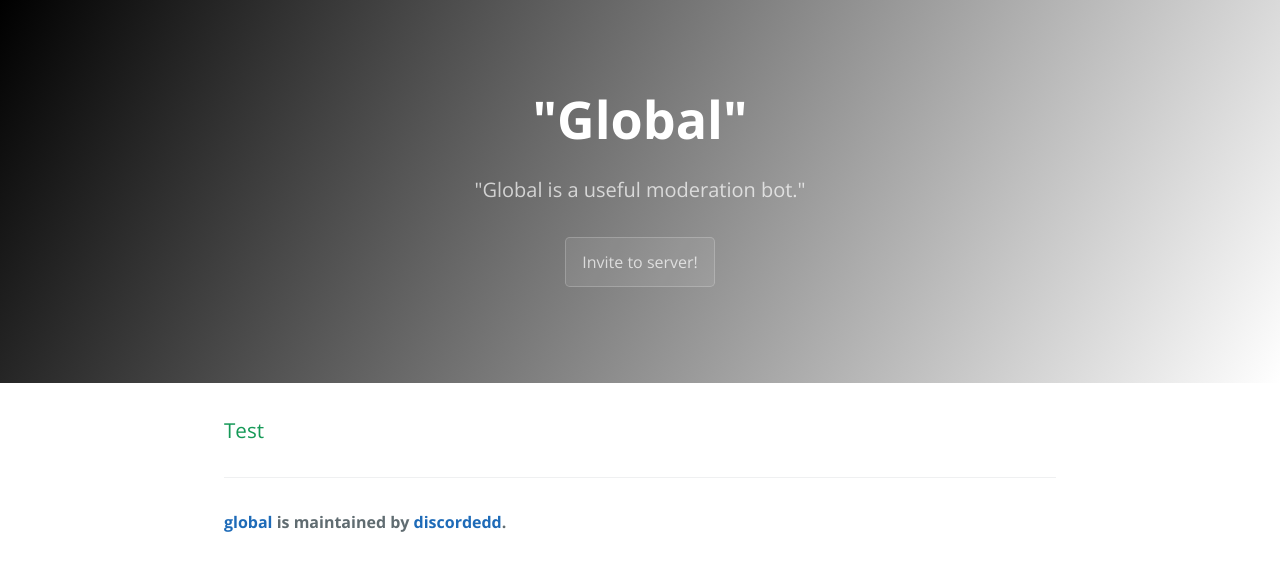
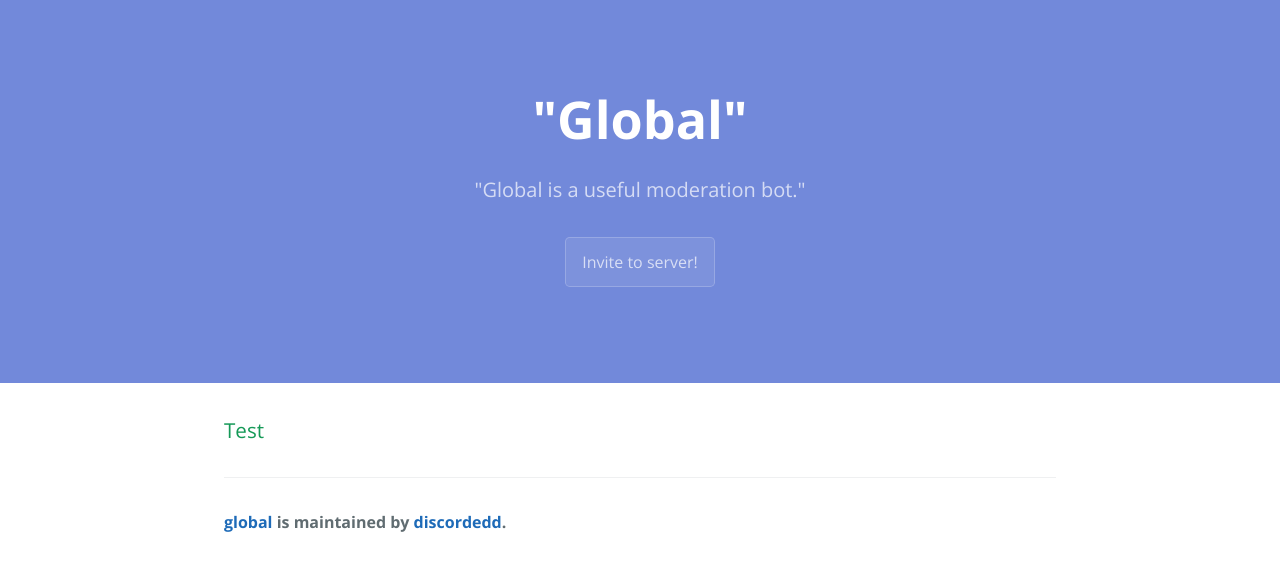
Before and after one commit to discordedd/global, a Jekyll site: the page built from index.md, in a window 1280 px wide. Shown: the top 571 px of the page. Built offline with Jekyll 4.4.1, drawn with Linux system fonts in a browser that asks for light colours; our own code applies the rules of GitHub Pages for plain Markdown files.

Commit message:
Update style.scss

```diff
--- a/assets/css/style.scss
+++ b/assets/css/style.scss
@@ -2,7 +2,7 @@
 ---
 
 @import 'jekyll-theme-cayman';
-.page-header { color: #fff; text-align: center; background-color: #159957; background-image: linear-gradient(120deg, #000000, #ffffff); }
+.page-header { color: #fff; text-align: center; background-color: #159957; background-image: linear-gradient(120deg, #7289DA, #7289DA); }
 @media screen and (min-width: 64em) { .page-header { padding: 5rem 6rem; } }
 @media screen and (min-width: 42em) and (max-width: 64em) { .page-header { padding: 3rem 4rem; } }
 @media screen and (max-width: 42em) { .page-header { padding: 2rem 1rem; } }
```
